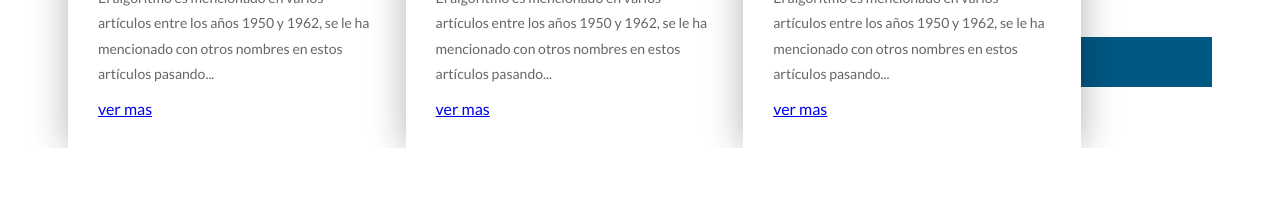
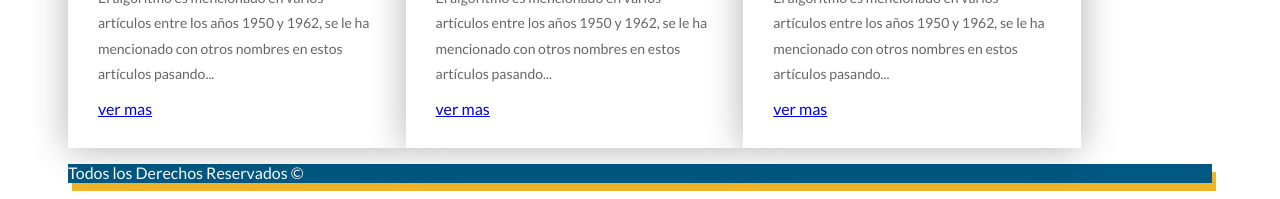
Before and after one commit to andres-felipe-rincon/sortalgorithms, a website: page index.html in a window 1280 px wide. Shown: the part 713-912 px from the top of the page. Before the commit the page ends 861 px from the top, so only its background shows below. Drawn offline with nearby package versions, Linux system fonts and the light colour scheme; a script that the page names is missing.

Commit message:
Se acomoda el footer.

```diff
--- a/css/main.css
+++ b/css/main.css
@@ -259,11 +259,12 @@ nav.active .hamburger i:after {
 /* Start Footer section */
 footer{
   background: #005883;
+  box-shadow: 4px 8px #F0B429;
   color: white;
-  bottom: 0;
+  bottom: 10;
   max-width: 1144px;
-  position: fixed;
-  width: 100%;
+  position: 0px;
+  width: auto;
 }
 /* End Footer section */
 
```
